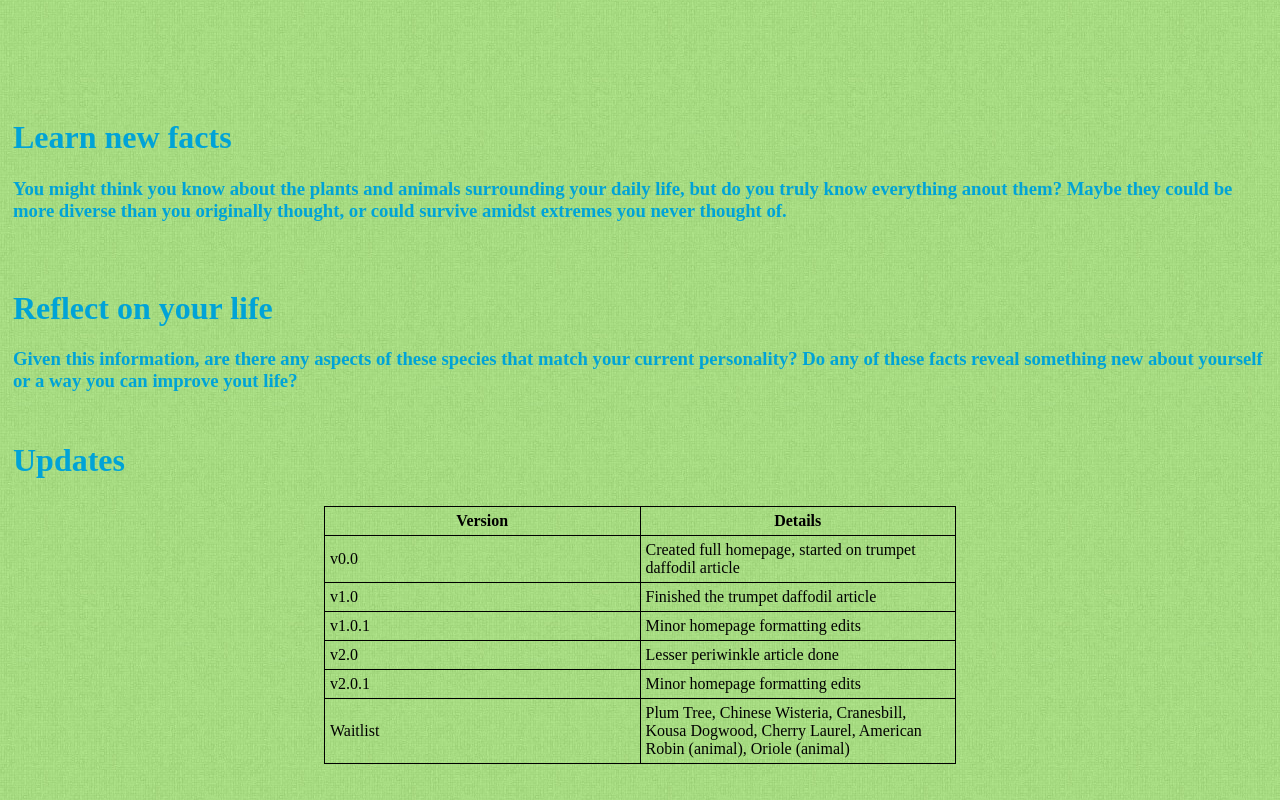
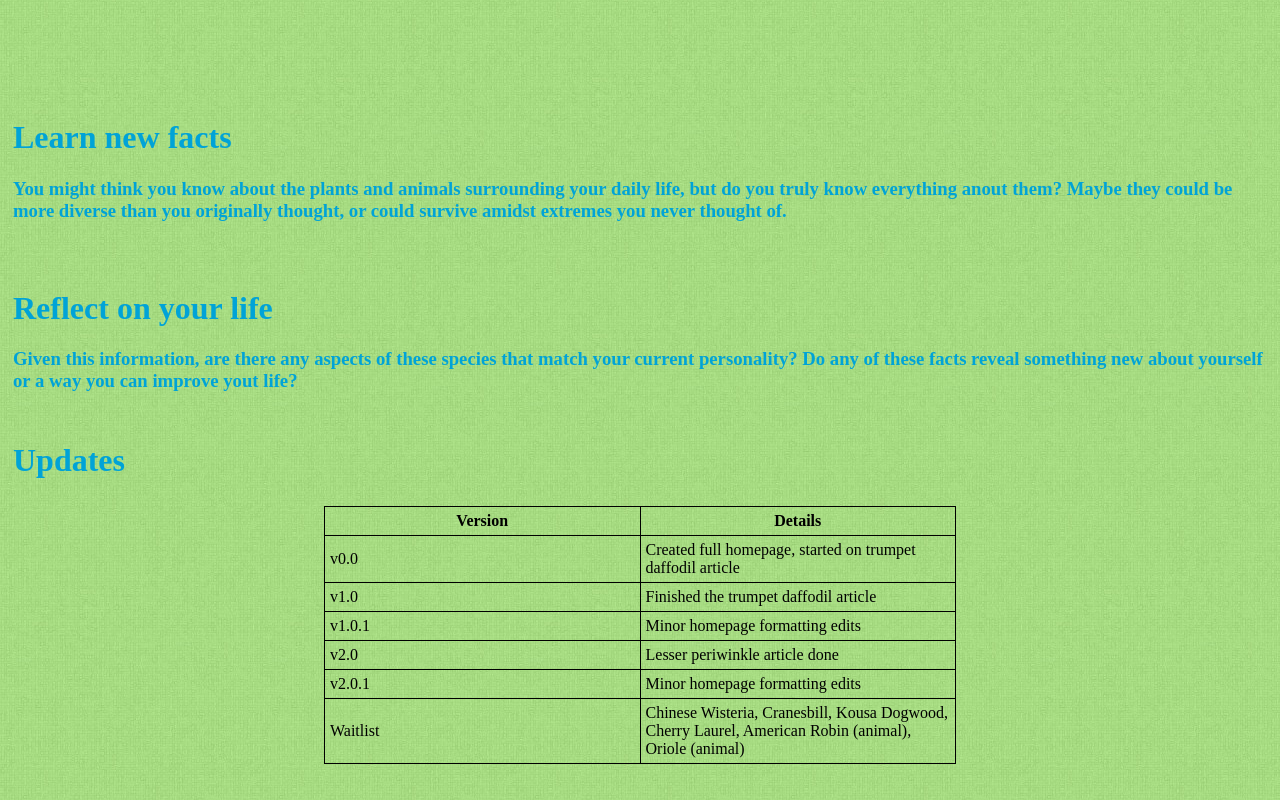
Before and after one commit to dtecoder46/Wonder-Database, a plain HTML site: page index.html in a window 1280 px wide. Shown: the part 1150-1950 px from the top of the page. Drawn offline with Linux system fonts and the light colour scheme; a script that the page names is missing.

Commit message:
Edited waitlist

```diff
--- a/index.html
+++ b/index.html
@@ -90,7 +90,7 @@
       </tr>
       <tr id="tr_update">
         <td id="td">Waitlist</td>
-        <td id="td">Plum Tree, Chinese Wisteria, Cranesbill, Kousa Dogwood, Cherry Laurel, American Robin (animal), Oriole (animal)</td>
+        <td id="td">Chinese Wisteria, Cranesbill, Kousa Dogwood, Cherry Laurel, American Robin (animal), Oriole (animal)</td>
       </tr>
     </table>
   </div>
```
